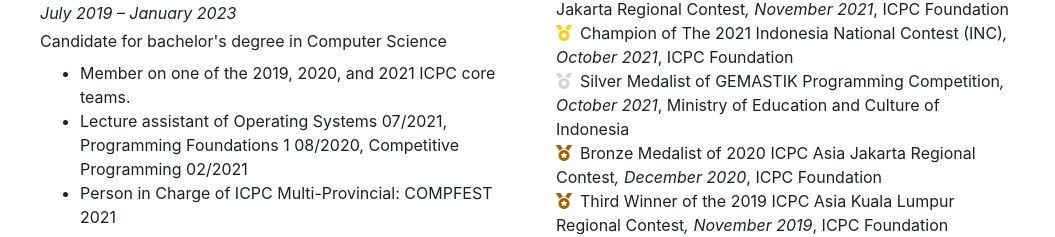
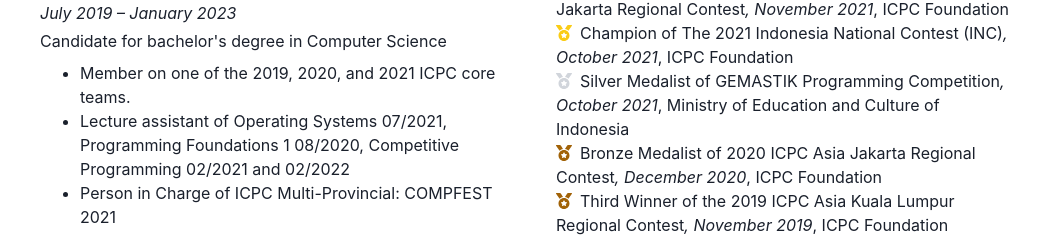
Before and after one commit to hockyy/DatCoolCV-UI, a Next.js app: page / in a window 1280 px wide. Shown: the part 259-496 px from the top of the page, without its empty margins (112-1167 px from the left). Built offline with nearby package versions, Linux system fonts and the light colour scheme; a web font is replaced by a local one.

Commit message:
Fix caption

```diff
--- a/components/data.js
+++ b/components/data.js
@@ -21,7 +21,7 @@ const data = {
     "description": "Candidate for bachelor's degree in Computer Science",
     "items": [
       "Member on one of the 2019, 2020, and 2021 ICPC core teams.",
-      "Lecture assistant of Operating Systems 07/2021, Programming Foundations 1 08/2020, Competitive Programming 02/2021",
+      "Lecture assistant of Operating Systems 07/2021, Programming Foundations 1 08/2020, Competitive Programming 02/2021 and 02/2022",
       "Person in Charge of ICPC Multi-Provincial: COMPFEST 2021"
     ]
   }],
```
